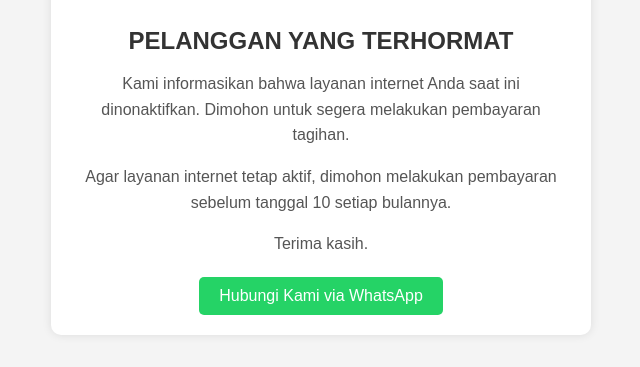
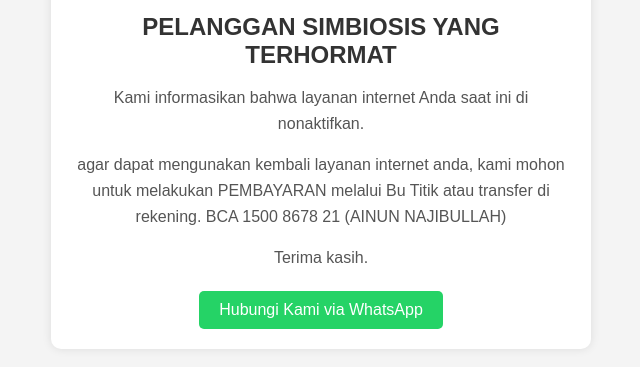
Before and after one commit to zulhel/web-isolir, a plain HTML site: page index.html in a window 1280 px wide. Shown: the part 399-766 px from the top of the page, without its empty margins (319-959 px from the left). Drawn offline with Linux system fonts and the light colour scheme.

Commit message:
Update index.html

```diff
--- a/index.html
+++ b/index.html
@@ -81,17 +81,18 @@
 <body>
     <div class="container">
         <img src="https://mediakonsumen.com/files/2017/09/no-tidak-ada-internet-clipart-library-com.jpg" alt="Teknisi WiFi Menangis">
-        <h1>PELANGGAN YANG TERHORMAT</h1>
+        <h1>PELANGGAN SIMBIOSIS YANG TERHORMAT</h1>
         <p>
-            Kami informasikan bahwa layanan internet Anda saat ini dinonaktifkan. Dimohon untuk segera melakukan pembayaran tagihan.
+            Kami informasikan bahwa layanan internet Anda saat ini di nonaktifkan.
         </p>
         <p>
-            Agar layanan internet tetap aktif, dimohon melakukan pembayaran sebelum tanggal 10 setiap bulannya.
+            agar dapat mengunakan kembali layanan internet anda, kami mohon untuk melakukan PEMBAYARAN melalui Bu Titik atau transfer di rekening.
+            BCA 1500 8678 21 (AINUN NAJIBULLAH)
         </p>
         <p>
             Terima kasih.
         </p>
-        <a href="https://wa.me/6281359522626" class="whatsapp-link">Hubungi Kami via WhatsApp</a>
+        <a href="https://wa.me/6282331541153" class="whatsapp-link">Hubungi Kami via WhatsApp</a>
     </div>
 </body>
 </html>
```
